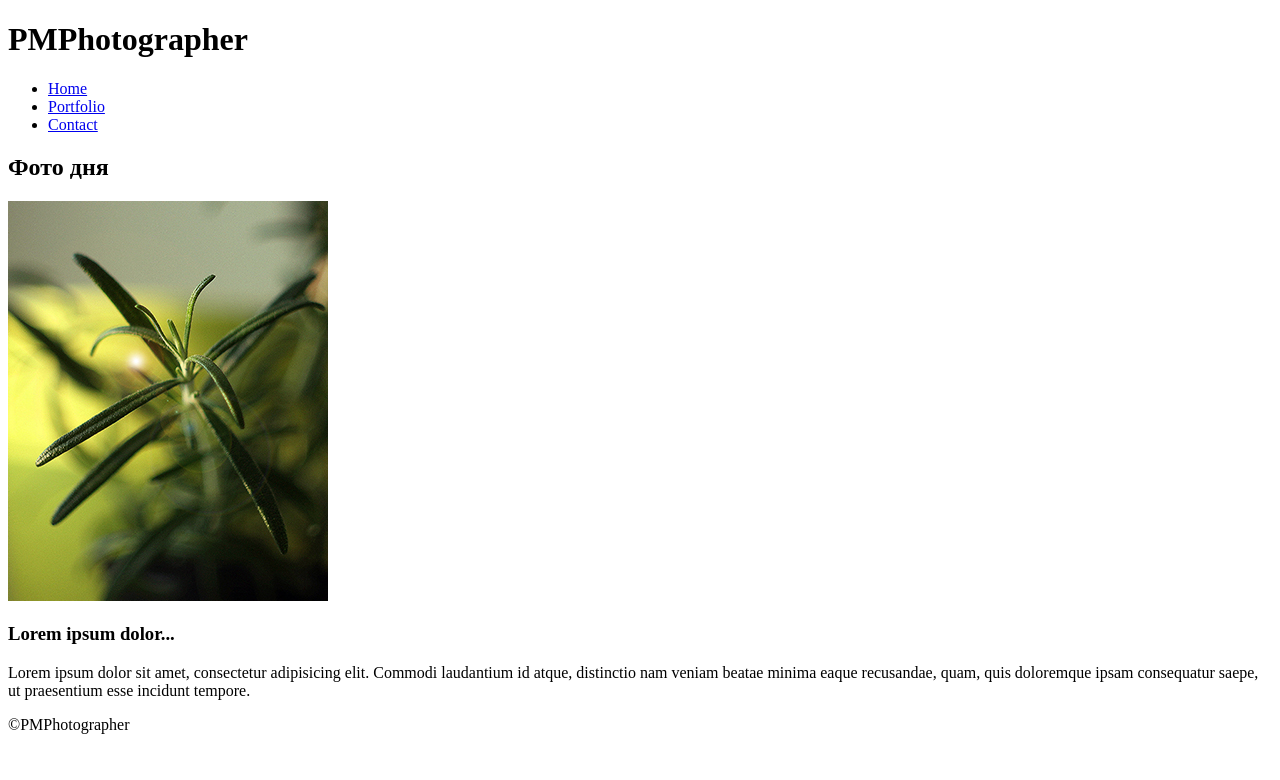
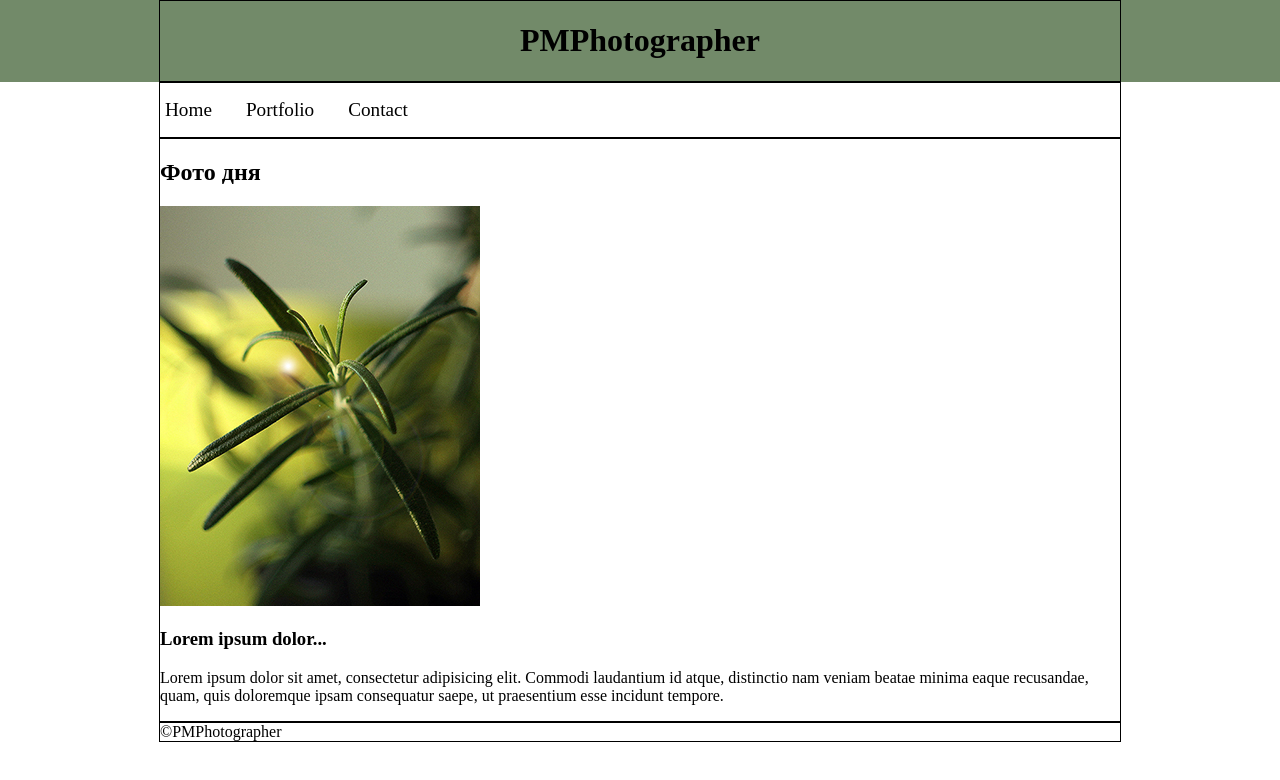
Before and after one commit to winter1901/site, a plain HTML site: page index.html in a window 1280 px wide. Drawn offline with Linux system fonts and the light colour scheme; files whose address does not match are found by name.

Commit message:
to center

```diff
--- a/css/style.css
+++ b/css/style.css
@@ -0,0 +1,40 @@
+a {text-decoration: none;}
+
+ul {
+	list-style-type: none;
+}
+
+body {
+	margin: 0;
+}
+
+header {
+	background: #728a69;
+}
+
+
+.frame {
+	width: 960px;
+	margin: 0 auto;
+	border: 1px solid black;
+}
+
+.frame h1 {
+	text-align: center;
+}
+
+ul {
+	padding-left: 0;
+	width: 400px;
+}
+
+li {
+	display: inline;
+	margin-right: 20px;
+	padding: 5px;
+}
+
+a {
+	color: black;
+	font-size: 1.2em;
+}
--- a/index.html
+++ b/index.html
@@ -3,11 +3,12 @@
 <head>
 	<meta charset="UTF-8">
 	<title>PMPhotographer</title>
+	<link rel="stylesheet" type="text/css" href="F://Git-project/css/style.css">
 </head>
 <body>
 <!-- Header -->
 	<header>
-		<div>
+		<div class="frame">
 			<h1>PMPhotographer</h1>
 		</div>
 	</header>
@@ -15,7 +16,7 @@
 
 <!-- Nav Menu -->
 	<nav>
-		<div>
+		<div class="frame">
 			<ul>
 				<li><a href="#">Home</a></li>
 				<li><a href="#">Portfolio</a></li>
@@ -27,7 +28,7 @@
 
 <!-- Main information -->
 	<main>
-		<div>
+		<div class="frame">
 		  <div>
 			  <h2>Фото дня</h2>
 			  <img src="F://Git-project/images/1.jpg" alt="Photo of day" height="400">
@@ -42,7 +43,7 @@
 
 <!-- Footer -->
 	<footer>
-	   <div>
+	   <div class="frame">
 		©PMPhotographer
 	   </div>
 	</footer>
```
